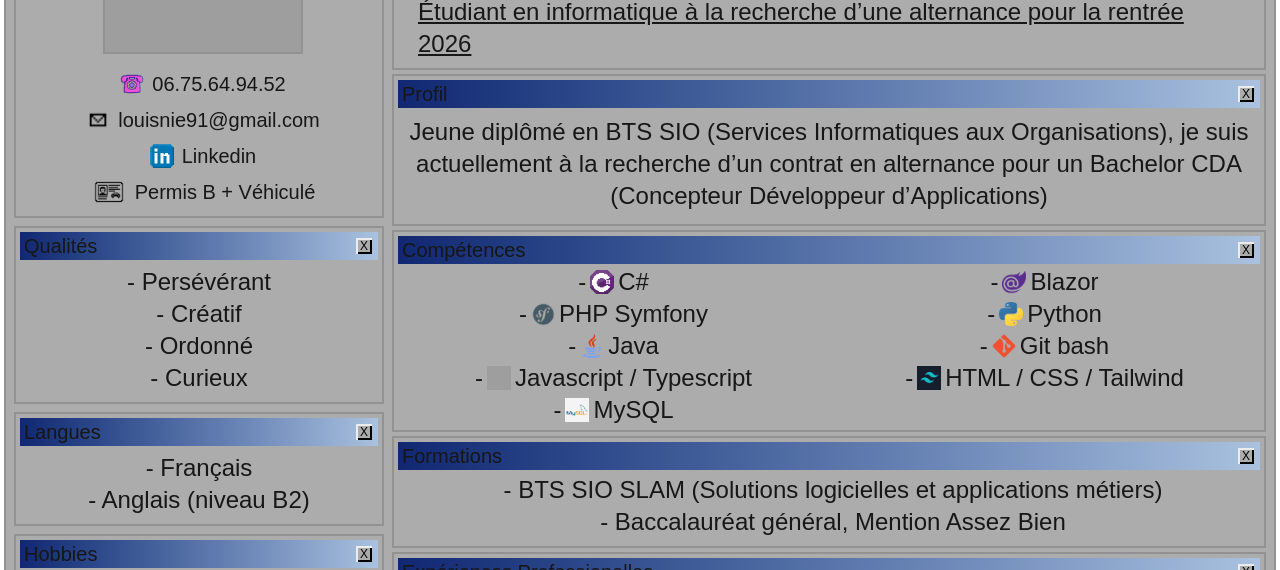
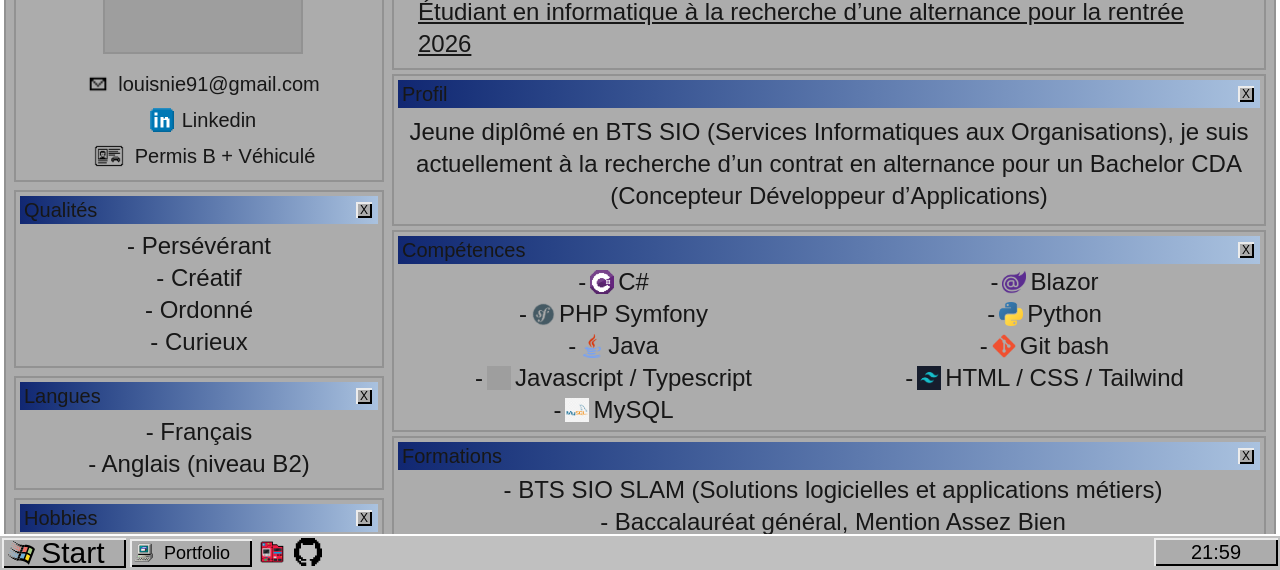
Before and after one commit to DaronV2/portfolio-windows98-react, a Next.js app: page /portfolio in a window 1280 px wide. Shown: the part 230-800 px from the top of the page. Built offline with nearby package versions, Linux system fonts and the light colour scheme; grey boxes are pictures that could not be loaded; a web font is replaced by a local one.

Commit message:
Creating bottom bar component

```diff
--- /dev/null
+++ b/src/app/components/widgets/bottom_bar.tsx
@@ -0,0 +1,53 @@
+"use client"
+
+import Link from "next/link";
+import Button from "./button";
+import CustomImage from "./customImage";
+import { useRouter } from "next/navigation";
+
+interface BottomBarProps {
+    openedTab? : string;
+}
+
+export default function BottomBar({openedTab} : BottomBarProps){
+    const router = useRouter();
+    const date = new Date();
+    const hour = date.getHours();
+    const min = date.getMinutes();
+    const toPortfolio = () => {
+        router.push('/portfolio')
+    }
+    return (
+        <div className="h-9 w-full bg-(--grey) z-10 border-t-2 border-white grid grid-cols-[10%_80%_10%] fixed bottom-0 left-0">
+            <Button className=' m-0.5 flex justify-start ' handleTheClick>
+              <CustomImage src='/win98_logo.svg' alt=" windows 98 pc" className=' max-h-7 p-0.5 mr-1 ml-1'/>
+              <p className=' text-black text-3xl my-0.5 flex items-center'>Start</p>
+            </Button>
+            <div className="h-auto max-h-8 flex items-center space-x-2 w-auto">
+                <div className=" max-h-9">
+                    {openedTab == "e" ?
+                        <Button className="mt-1 h-7 w-full flex space-x-2">
+                            <CustomImage src="/icon_pc.png" alt="pc icon" className=" max-h-6" />
+                            <p className=" mr-5 text-lg">Portfolio</p>
+                        </Button>
+                    :
+                        <div onDoubleClick={toPortfolio}>
+                            <CustomImage src="/icon_pc.png" alt="pc icon" className=" max-h-7" />
+                        </div>
+                    }
+                </div>
+                <div className="max-h-7">
+                  <CustomImage src="/icon_pokedex.png" alt="icon pokedex" className="max-h-7"/>
+                </div>
+                <div className="max-h-7">
+                  <CustomImage src="/icon_github.png" alt="icon github" className="max-h-7"/>
+                </div>
+            </div>
+            <div>
+                <Button className='m-0.5 max-h-7 h-full'>
+                    <p className=' text-xl font-extralight'>{hour < 10 ? `0${hour}`: `${hour}`}:{min}</p>
+                </Button>
+            </div>
+        </div>
+    );
+}
--- a/src/app/portfolio/page.tsx
+++ b/src/app/portfolio/page.tsx
@@ -4,6 +4,7 @@ import ProfessionalExperience from "../components/widgets/professionalExperience
 import Link from 'next/link'
 import CustomImage from "../components/widgets/customImage";
 import { useRouter } from "next/navigation";
+import BottomBar from "../components/widgets/bottom_bar";
 
 export default function Portfolio() {
     const router = useRouter();
@@ -26,7 +27,8 @@ export default function Portfolio() {
         router.push("");
       }
     }
-    return <Tab title="Portfolio NIÉ Louis" onCloseButton={close}>
+    return <div className=" duration-200 scale-in-bottom ">
+        <Tab title="Portfolio NIÉ Louis" onCloseButton={close}>
               <div className=" flex flex-row font-pixelify ">
               <div className=" w-[30%] flex flex-col">
                 <Tab title="Contact">
@@ -34,12 +36,12 @@ export default function Portfolio() {
                     <div className="w-full flex justify-center mb-4">
                       <CustomImage src="/profile_pic.jpg" alt="Photo de profil" className="w-50 h-50 object-cover shadow-(--custom-inset) border-2 border-[#929292] "/>
                     </div>
-                  <div className="flex w-full justify-center items-center gap-x-2 mb-2">
+                    {/* <div className="flex w-full justify-center items-center gap-x-2 mb-2">
                       <CustomImage src="/phone_icon.png" alt="phone icon" className="w-6 h-6 "/>
                       <a href="tel:+330675649452">
                         06.75.64.94.52
                       </a>
-                  </div>
+                    </div> */}
                     <Link href="mailto:louisnie91@gmail.com" className="flex w-full justify-center items-center gap-x-2 mb-2">
                       <CustomImage src="/mail_icon.png" alt="mail icon" className="w-6 h-6 "/>
                       <p>louisnie91@gmail.com</p>
@@ -148,4 +150,7 @@ export default function Portfolio() {
               </div>
             </div>
           </Tab>
+          <br />
+          <BottomBar openedTab="e"/>
+        </div>
 }
--- a/src/app/win_98_desktop.tsx
+++ b/src/app/win_98_desktop.tsx
@@ -3,15 +3,13 @@ import { Rnd } from "react-rnd";
 import CustomImage from "./components/widgets/customImage";
 import Button from "./components/widgets/button";
 import Tab from "./components/widgets/tab";
+import BottomBar from "./components/widgets/bottom_bar";
 
 type Win98DesktopProps = {
   onOpenPortfolio: () => void; // le type de la prop (une fonction)
 };
 
 export default function Win98Desktop({ onOpenPortfolio }: Win98DesktopProps){
-    const date = new Date();
-    const hour = date.getHours();
-    const min = date.getMinutes();
     const closeConnexionTab = () => {
         const tab = document.getElementById('tab-Connexion');
         if(tab) tab.hidden = true;
@@ -71,18 +69,7 @@ export default function Win98Desktop({ onOpenPortfolio }: Win98DesktopProps){
                    </div>
                 </Tab>
               </Rnd>
-              <div className="h-9 w-full bg-(--grey) z-10 border-t-2 border-white grid grid-cols-[10%_80%_10%]">
-                <Button className=' m-0.5 flex justify-start ' handleTheClick>
-                  <CustomImage src='/win98_logo.svg' alt=" windows 98 pc" className=' max-h-7 p-0.5 mr-1 ml-1'/>
-                  <p className=' text-black text-3xl my-0.5 flex items-center'>Start</p>
-                </Button>
-                <div></div>
-                <div>
-                  <Button className='m-0.5 max-h-7 h-full'>
-                    <p className=' text-xl font-extralight'>{hour < 10 ? `0${hour}`: `${hour}`}:{min}</p>
-                  </Button>
-                </div>
-              </div>
+              <BottomBar/>
             </div>
           </div>
         </div>
```
Lines whose indentation alone changed are shown as unchanged.
